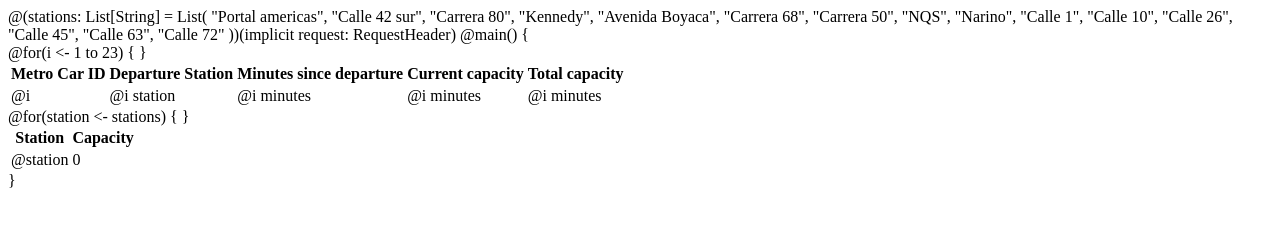
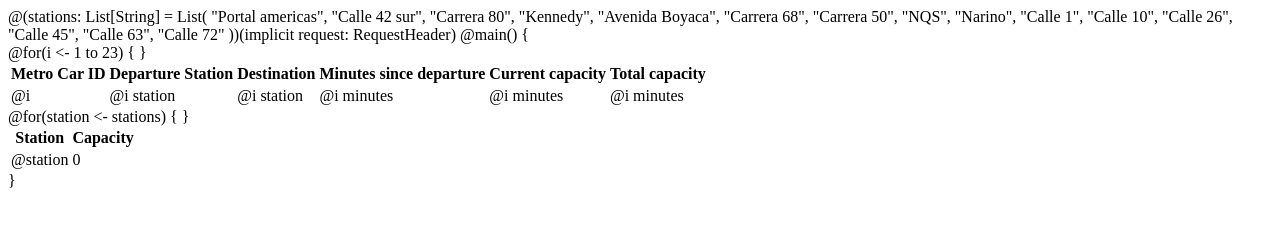
Before and after one commit to sebastian-sierra/transmimetro, a plain HTML site: page app/views/index.scala.html in a window 1280 px wide. Drawn offline with Linux system fonts and the light colour scheme.

Commit message:
Now using only one instance of updater actor and managing connection with another one. Passengers only get in in trains that serve their destination.

```diff
--- a/app/views/index.scala.html
+++ b/app/views/index.scala.html
@@ -25,6 +25,7 @@
                 <tr>
                     <th>Metro Car ID</th>
                     <th>Departure Station</th>
+                    <th>Destination</th>
                     <th>Minutes since departure</th>
                     <th>Current capacity</th>
                     <th>Total capacity</th>
@@ -33,6 +34,7 @@
                     <tr>
                         <td>@i</td>
                         <td id="@i-departure-station"> @i station</td>
+                        <td id="@i-destination"> @i station</td>
                         <td id="@i-time-since-departure"> @i minutes</td>
                         <td id="@i-current-capacity"> @i minutes</td>
                         <td id="@i-total-capacity"> @i minutes</td>
@@ -69,6 +71,7 @@
                 for (var metroCarId in metroCars) {
                     var metroCar = metroCars[metroCarId];
                     document.getElementById(metroCarId + "-departure-station").innerHTML = metroCar.departureStation;
+                    document.getElementById(metroCarId + "-destination").innerHTML = metroCar.destination;
                     document.getElementById(metroCarId + "-time-since-departure").innerHTML = metroCar.minutesFromDeparture;
                     document.getElementById(metroCarId + "-current-capacity").innerHTML = 0;
                     document.getElementById(metroCarId + "-total-capacity").innerHTML = metroCar.capacity;
```
Also changed, not shown: 8 other files.
